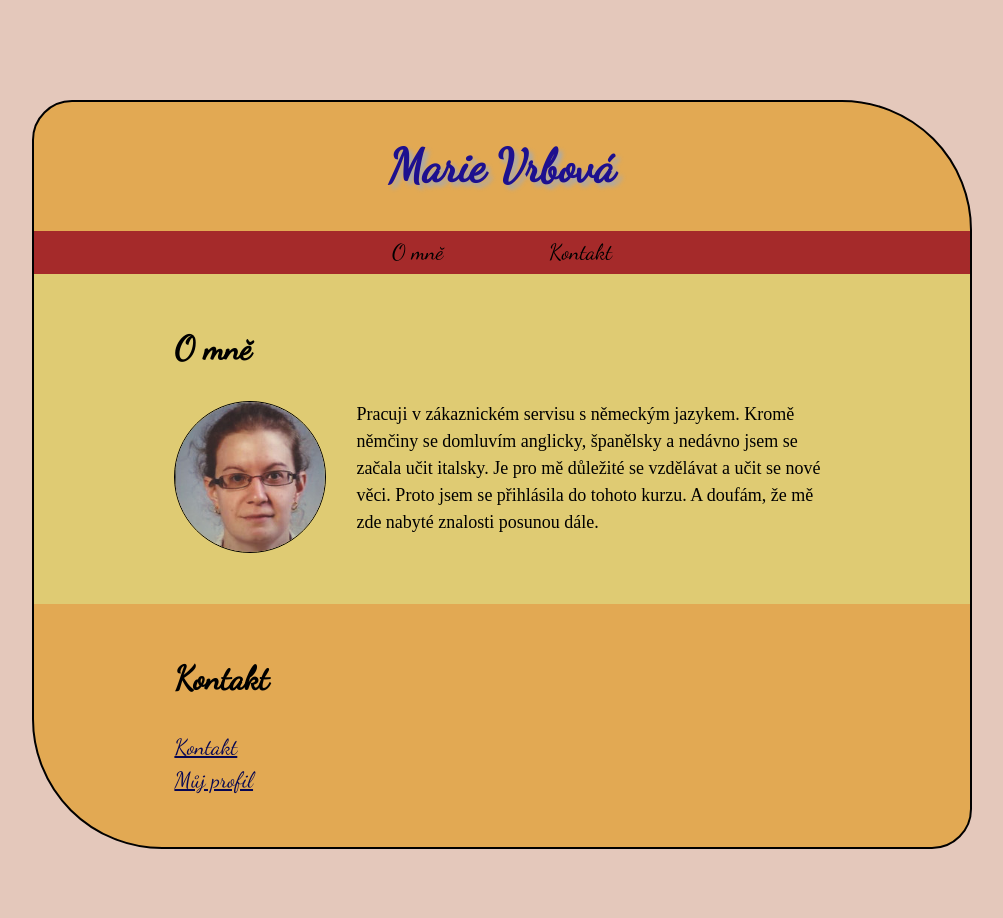
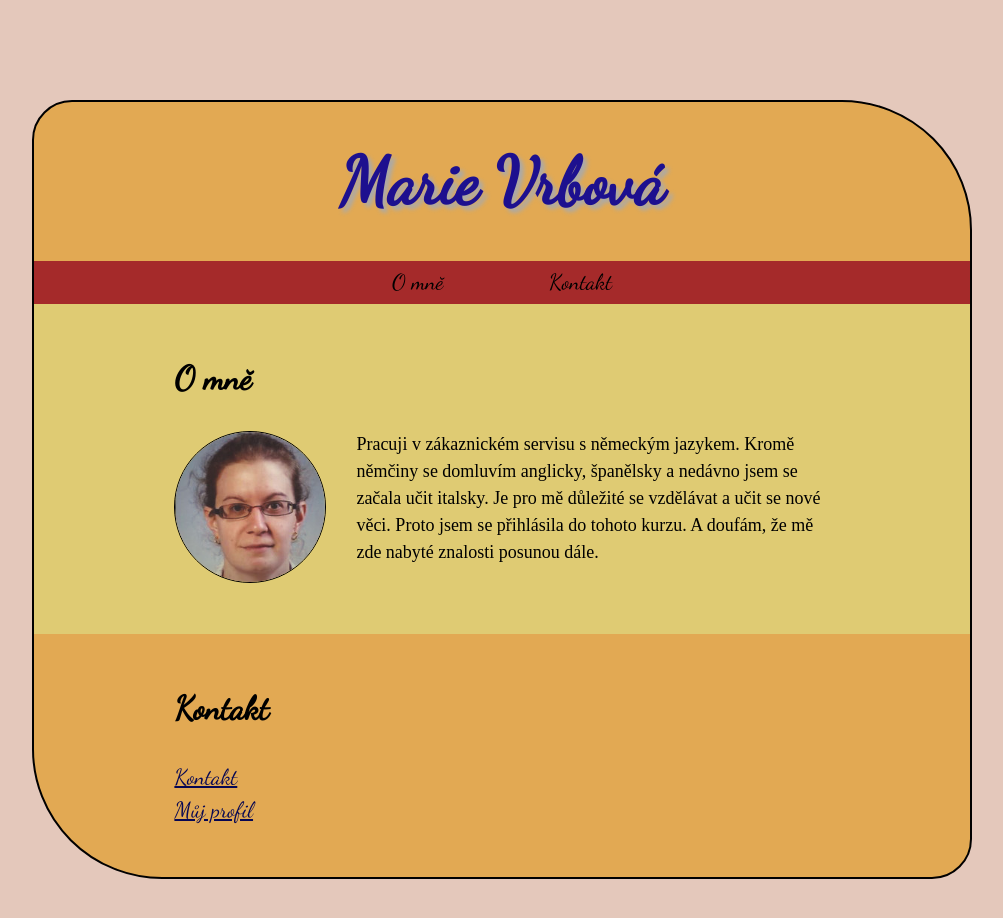
Before and after one commit to tvorimweb-2019-praha-podzim/projekt01-vizitka-mvrbova, a plain HTML site: page index.html in a window 1280 px wide. Shown: the whole page, without its empty margins (138-1141 px from the left). Drawn offline with Linux system fonts and the light colour scheme; a web font is replaced by a local one.

Commit message:
Hotovo - poopravená konečná verze
změna jednotky px na em u h1

```diff
--- a/style.css
+++ b/style.css
@@ -14,7 +14,7 @@ body {
 
 h1 {
     font-family: 'Dancing Script', cursive;
-    font-size: 46px;
+    font-size: 3em;
     text-shadow: 4px 4px 4px #aaa;
     color: rgb(29, 16, 143);
     text-align: center;
```
